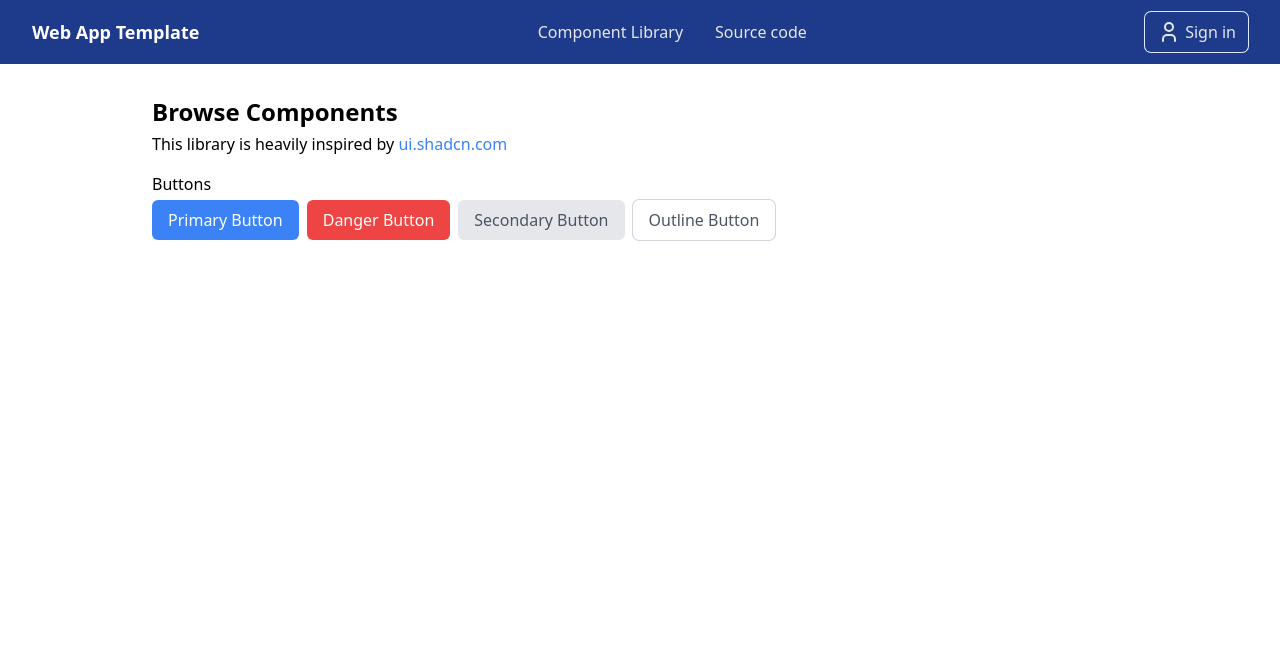
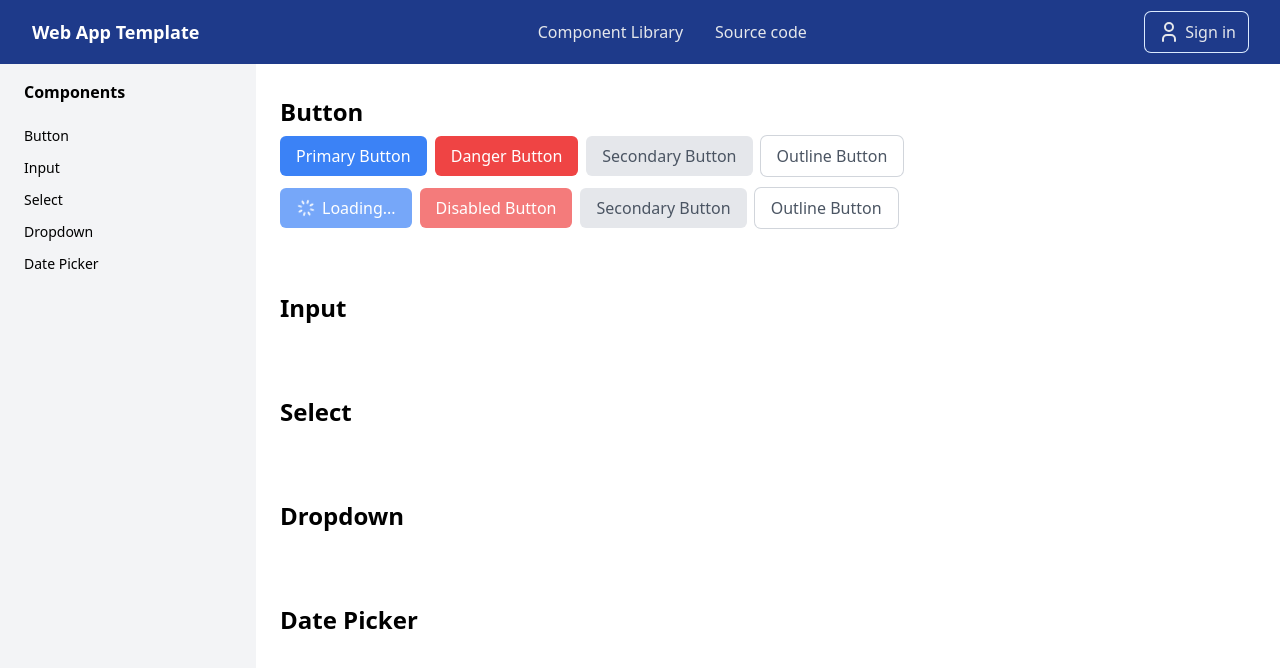
Before and after one commit to natewong1313/UMW-Cribs, a React (Vite) app in the folder frontend/: page /components in a window 1280 px wide. Shown: the top 668 px of the page. Built offline with nearby package versions, Linux system fonts and the light colour scheme.

Commit message:
Continue working on components

```diff
--- a/frontend/src/components/ui/Button.tsx
+++ b/frontend/src/components/ui/Button.tsx
@@ -1,8 +1,9 @@
 import { cva, type VariantProps } from "class-variance-authority"
 import cnMerge from "@/utils/cnMerge"
+import { IconLoader as IconLoader } from "@tabler/icons-react"
 
 const buttonVariants = cva(
-  "inline-flex items-center justify-center whitespace-nowrap rounded-md font-medium ring-offset-background transition-colors duration-100 focus-visible:outline-none focus-visible:ring-2 focus-visible:ring-ring focus-visible:ring-offset-2 disabled:pointer-events-none disabled:opacity-50",
+  "inline-flex items-center justify-center whitespace-nowrap rounded-md font-medium ring-offset-background transition-colors duration-100 focus-visible:outline-none focus-visible:ring-2 focus-visible:ring-ring focus-visible:ring-offset-2 disabled:select-none disabled:pointer-events-none disabled:opacity-70",
   {
     variants: {
       variant: {
@@ -30,20 +31,31 @@
 
 interface ButtonProps
   extends React.ButtonHTMLAttributes<HTMLButtonElement>,
-    VariantProps<typeof buttonVariants> {}
+    VariantProps<typeof buttonVariants> {
+  isLoading?: boolean
+  loadingText?: string
+}
 export default function Button({
   className,
   variant,
   size,
   children,
+  isLoading,
+  loadingText,
+  disabled,
   ...props
 }: ButtonProps) {
+  if (isLoading) disabled = true
   return (
     <button
+      disabled={disabled}
       className={cnMerge(buttonVariants({ variant, size, className }))}
       {...props}
     >
-      {children}
+      {isLoading && (
+        <IconLoader className="animate-button-loader h-5 w-5 mr-1.5" />
+      )}
+      {loadingText || children}
     </button>
   )
 }
--- a/frontend/src/pages/Components.tsx
+++ b/frontend/src/pages/Components.tsx
@@ -1,11 +1,82 @@
 import Navbar from "@/components/Navbar"
 import Button from "@/components/ui/Button"
 
+const components = [
+  {
+    title: "Button",
+    href: "#buttons",
+    content: (
+      <div className="">
+        <div className="space-x-2">
+          <Button>Primary Button</Button>
+          <Button variant="danger">Danger Button</Button>
+          <Button variant="secondary">Secondary Button</Button>
+          <Button variant="outline">Outline Button</Button>
+        </div>
+        <div className="space-x-2 mt-3 flex">
+          <Button isLoading={true} loadingText="Loading...">
+            Primary Button
+          </Button>
+          <Button variant="danger" disabled>
+            Disabled Button
+          </Button>
+          <Button variant="secondary">Secondary Button</Button>
+          <Button variant="outline">Outline Button</Button>
+        </div>
+      </div>
+    ),
+  },
+  {
+    title: "Input",
+    href: "#input",
+  },
+  {
+    title: "Select",
+    href: "#select",
+  },
+  {
+    title: "Dropdown",
+    href: "#dropdown",
+  },
+  {
+    title: "Date Picker",
+    href: "#datepicker",
+  },
+]
 export default function ComponentsPage() {
   return (
     <>
       <Navbar />
-      <div className="max-w-5xl mx-auto py-8 px-6">
+      <div className="flex">
+        <div className="w-64 bg-gray-100 py-4 px-6">
+          <h1 className="font-semibold">Components</h1>
+          <ul className="mt-4">
+            {components.map(component => (
+              <li key={component.title}>
+                <a
+                  href={component.href}
+                  className="block py-1.5 text-sm hover:underline"
+                >
+                  {component.title}
+                </a>
+              </li>
+            ))}
+          </ul>
+        </div>
+        <div className="flex-1">
+          {components.map(component => (
+            <div
+              key={component.title}
+              id={component.href.replace("#", "")}
+              className="py-8 px-6"
+            >
+              <h1 className="font-semibold text-2xl">{component.title}</h1>
+              <div className="mt-2">{component.content}</div>
+            </div>
+          ))}
+        </div>
+      </div>
+      {/* <div className="max-w-5xl mx-auto py-8 px-6">
         <div className="pb-4">
           <h1 className="font-semibold text-2xl">Browse Components</h1>
           <p className="mt-1">
@@ -26,7 +97,7 @@
           <Button variant="secondary">Secondary Button</Button>
           <Button variant="outline">Outline Button</Button>
         </div>
-      </div>
+      </div> */}
     </>
   )
 }
--- a/frontend/tailwind.config.js
+++ b/frontend/tailwind.config.js
@@ -9,6 +9,9 @@
       fontFamily: {
         sans: ["Manrope Variable", ...defaultTheme.fontFamily.sans],
       },
+      animation: {
+        "button-loader": "spin 1.8s linear infinite",
+      },
     },
   },
   plugins: [formPlugin, animatePlugin],
```
